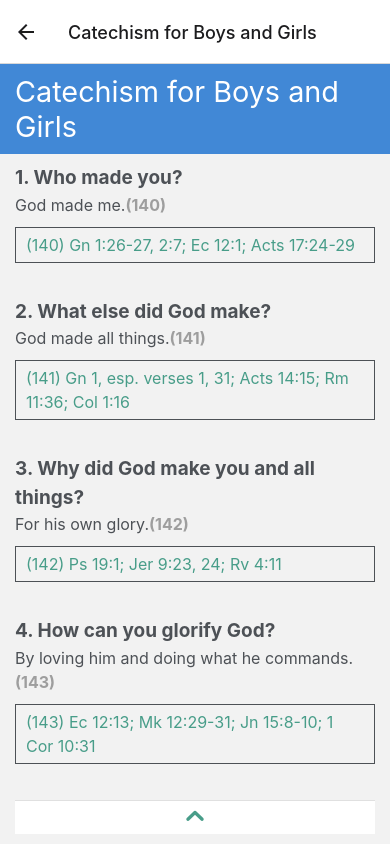
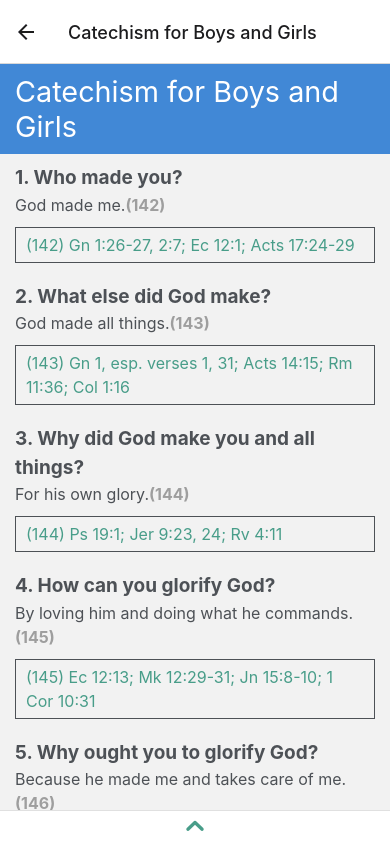
Before and after one commit to michaelcheng924/reformedappnew, a React Native app: screen / in a window 390 px wide. Both pictures are taken after a click on the button "Catechism for Boys and Girls". Built offline with nearby package versions, Linux system fonts and the light colour scheme.

Commit message:
add to catechism

```diff
--- a/components/Catechism.tsx
+++ b/components/Catechism.tsx
@@ -1,17 +1,11 @@
-import { StyleSheet, ScrollView, View } from "react-native";
+import { StyleSheet, View } from "react-native";
 import { useState } from "react";
 import DocumentTitle from "./DocumentTitle";
 import ReadCatechism from "./ReadCatechism";
 
 export default function Catechism({ catechism }) {
-  const [chapter, setChapter] = useState(0);
-  const [showChapters, setShowChapters] = useState(false);
-
-  const chapterContent = catechism.content[chapter];
-
   return (
     <>
-      <DocumentTitle title={catechism.title} />
       <View style={styles.bodyContainer}>
         <ReadCatechism catechism={catechism} />
       </View>
@@ -33,9 +27,5 @@ const styles = StyleSheet.create({
   },
   bodyContainer: {
     flex: 1,
-    paddingLeft: 15,
-    paddingRight: 15,
-    paddingTop: 10,
-    paddingBottom: 10,
   },
 });
--- a/components/ReadCatechism.tsx
+++ b/components/ReadCatechism.tsx
@@ -13,6 +13,7 @@ import { Entypo } from "@expo/vector-icons";
 
 import AppText from "./AppText";
 import ScripturesModal from "./ScripturesModal";
+import DocumentTitle from "./DocumentTitle";
 
 let scrollView;
 
@@ -141,15 +142,22 @@ export default function ReadCatechism({ catechism }) {
   }
 
   function renderItem({ item, index }) {
+    if (item.isTitle) {
+      return <DocumentTitle title={catechism.title} />;
+    }
+
     return (
       <View
         key={index}
         style={{
-          marginBottom: 35,
+          paddingLeft: 15,
+          paddingRight: 15,
+          paddingTop: 10,
+          paddingBottom: 10,
         }}
       >
-        {renderQuestion(item, index)}
-        {renderAnswer(item, index)}
+        {renderQuestion(item, index - 1)}
+        {renderAnswer(item, index - 1)}
         {some(item.answer, (item1) => {
           if (isArray(item1)) {
             return some(item1, (item2) => {
@@ -241,118 +249,12 @@ export default function ReadCatechism({ catechism }) {
         flex: 1,
       }}
     >
-      {/* <ScrollView
-        ref={(node) => (scrollView = node)}
-        style={styles.container}
-        contentContainerStyle={styles.contentContainer}
-      > */}
       <ScripturesModal setScriptures={setScriptures} scriptures={scriptures} />
       <FlatList
-        data={catechism.content}
+        data={[{ isTitle: true }].concat(catechism.content)}
         renderItem={renderItem}
         keyExtractor={(item) => item.number}
       />
-      {/* {catechism.content.map((item, index) => {
-          return (
-            <View
-              key={index}
-              style={{
-                marginBottom: 35,
-              }}
-            >
-              {renderQuestion(item, index)}
-              {renderAnswer(item, index)}
-              {some(item.answer, (item1) => {
-                if (isArray(item1)) {
-                  return some(item1, (item2) => {
-                    return item2.scriptures;
-                  });
-                }
-
-                return item1.scriptures;
-              }) ? (
-                <View style={[styles.answer, styles.scriptures]}>
-                  {item.answer.map((item, index) => {
-                    if (isArray(item)) {
-                      return item.map((item2, index1) => {
-                        if (item2.scriptures) {
-                          footnote1 += 1;
-                        } else {
-                          return null;
-                        }
-
-                        return (
-                          <TouchableOpacity
-                            key={index1}
-                            onPress={() => {
-                              setScriptures([]);
-                              axios
-                                .post(
-                                  "https://mcc-admin.herokuapp.com/scriptures",
-                                  {
-                                    scripture: item2.scriptures,
-                                  }
-                                )
-                                .then((response) => {
-                                  setScriptures({
-                                    text: item2.text,
-                                    scriptures: response.data.results,
-                                  });
-                                })
-                                .catch(() => {
-                                  setScriptures("error");
-                                });
-                            }}
-                          >
-                            <AppText color="#489D89">
-                              ({footnote1}) {item2.scriptures}
-                            </AppText>
-                          </TouchableOpacity>
-                        );
-                      });
-                    }
-
-                    if (item.scriptures) {
-                      footnote1 += 1;
-                    } else {
-                      return null;
-                    }
-
-                    return (
-                      <TouchableOpacity
-                        key={index}
-                        onPress={() => {
-                          setScriptures([]);
-                          axios
-                            .post(
-                              "https://mcc-admin.herokuapp.com/scriptures",
-                              {
-                                scripture: item.scriptures,
-                              }
-                            )
-                            .then((response) => {
-                              setScriptures({
-                                text: item.text,
-                                scriptures: response.data.results,
-                              });
-                            })
-                            .catch(() => {
-                              setScriptures("error");
-                            });
-                        }}
-                      >
-                        <AppText color="#489D89">
-                          ({footnote1}) {item.scriptures}
-                        </AppText>
-                      </TouchableOpacity>
-                    );
-                  })}
-                </View>
-              ) : null}
-            </View>
-          );
-        })} */}
-      {/* </ScrollView> */}
       <TouchableOpacity
         onPress={() => {
           if (scrollView) {
```
